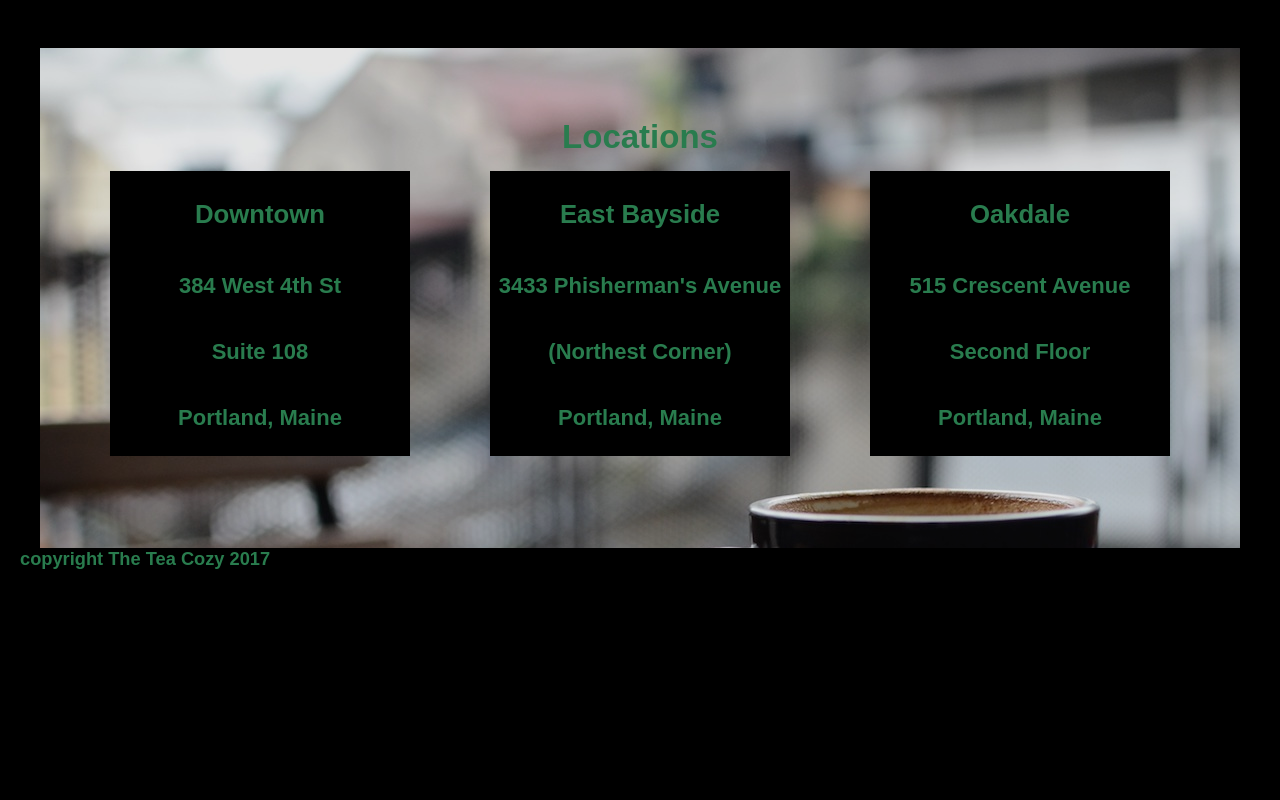
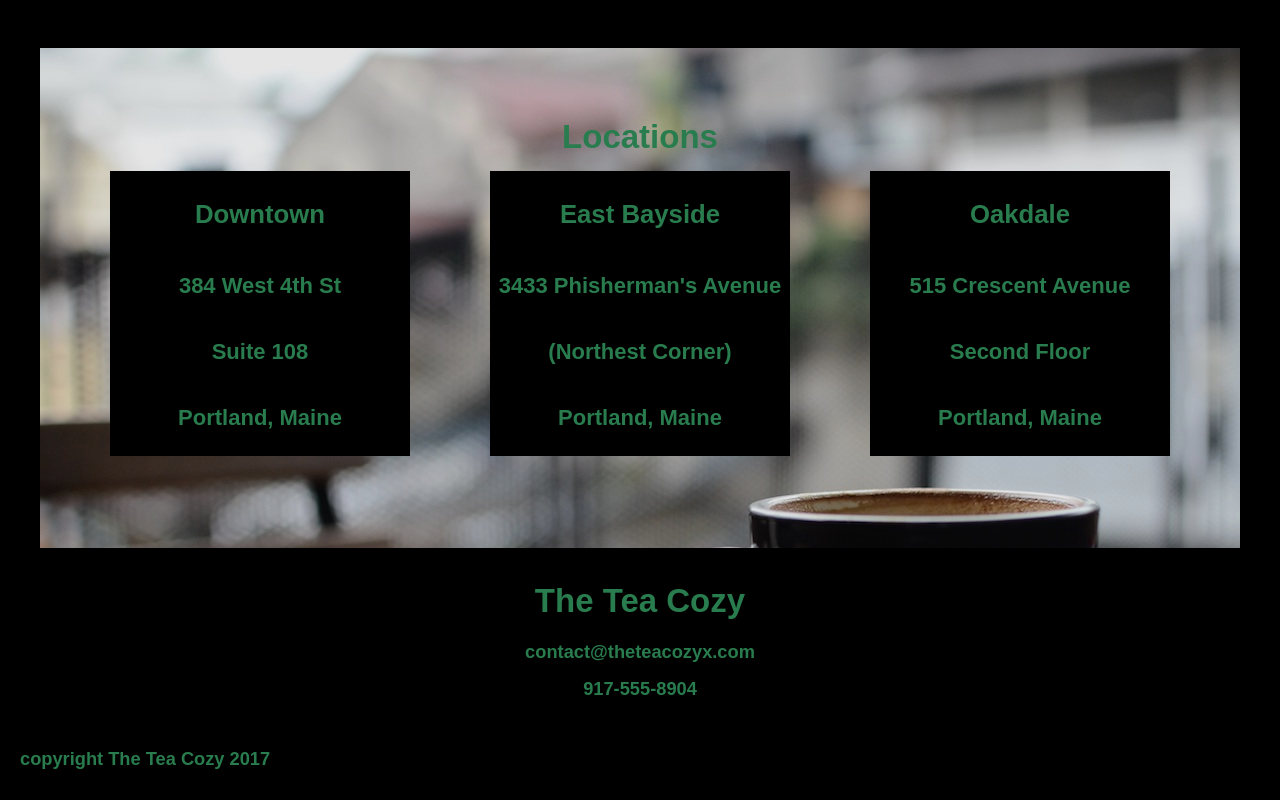
Before and after one commit to Mashasi1/Tea-Cozy, a plain HTML site: page index.html in a window 1280 px wide. Shown: the part 1406-2206 px from the top of the page. Before the commit the page ends 2006 px from the top, so only its background shows below. Drawn offline with Linux system fonts and the light colour scheme.

Commit message:
Added changes back.

```diff
--- a/index.html
+++ b/index.html
@@ -120,6 +120,16 @@
 
 <!-- Contact-section -->
 
+<div class="contact-container">
+    <section class="contact-section">
+        <div class="contacts">
+            <h2>The Tea Cozy</h2>
+            <h5>contact@theteacozyx.com</h5>
+            <h5>917-555-8904</h5>
+        </div>
+    </section>
+</div>
+
 <!-- Footer -->
 
     <div class="container-footer">
```
